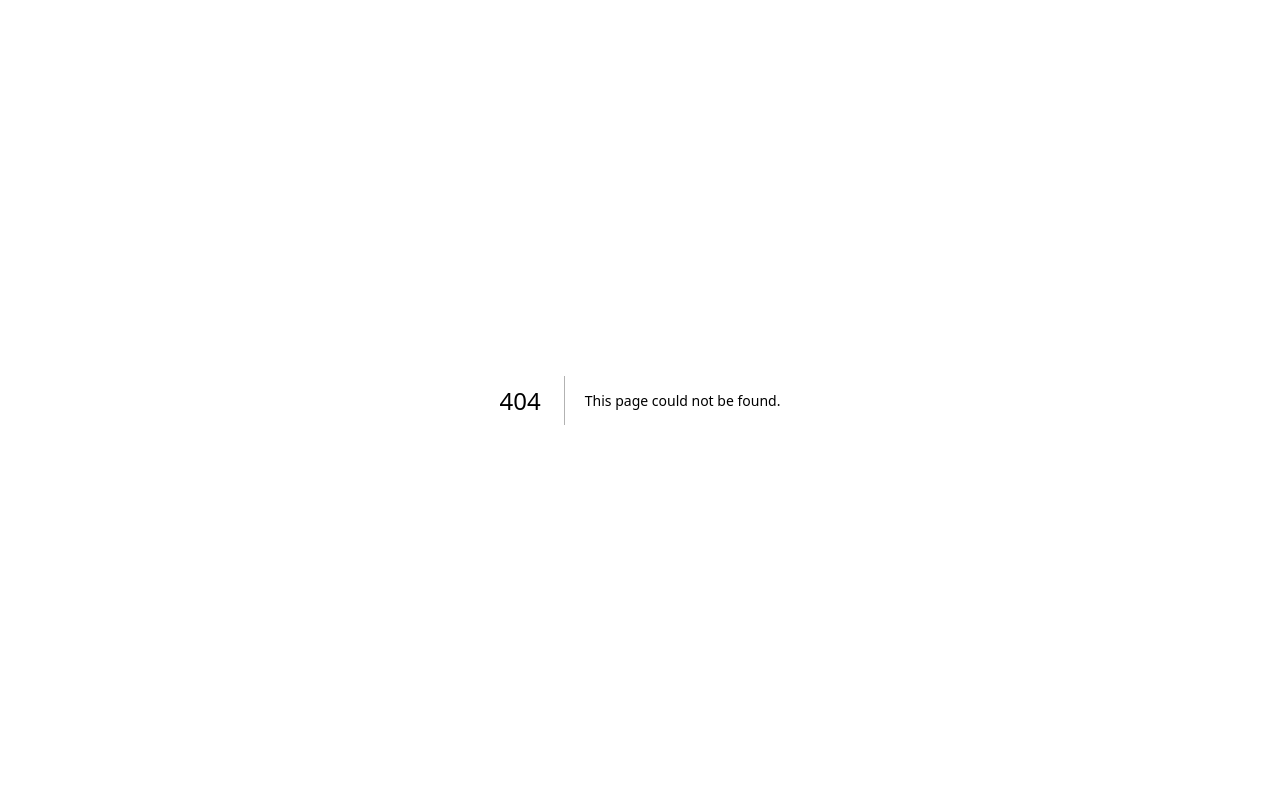
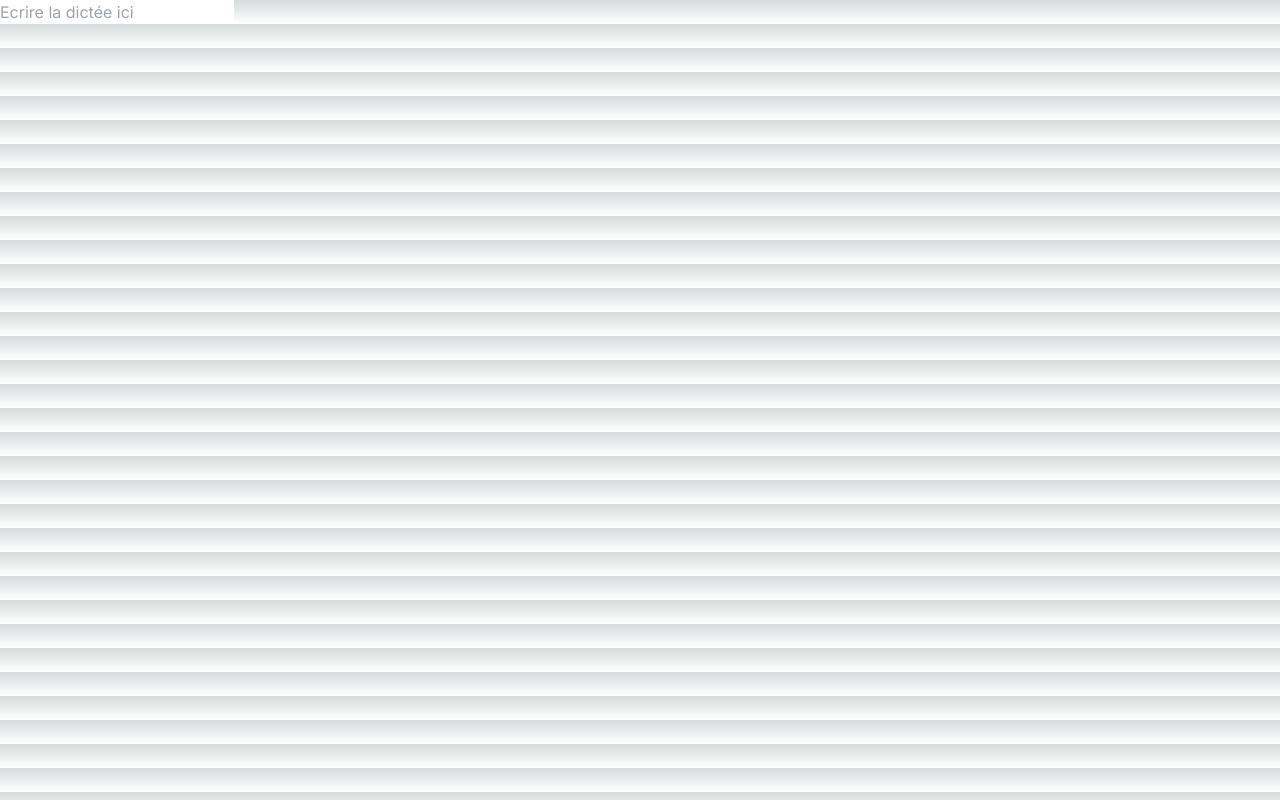
Before and after one commit to Ondrelat/Dictee_interactive, a Next.js app: page /dictee in a window 1280 px wide. Before the commit this address had no page. Built offline with nearby package versions, Linux system fonts and the light colour scheme.

Commit message:
NextJs_Learning

```diff
--- /dev/null
+++ b/app/dictee/Components/Input.tsx
@@ -0,0 +1,69 @@
+'use client'
+
+import React, { useState, useEffect, useRef, useCallback, KeyboardEvent, ChangeEventHandler } from 'react';
+
+export default function UserInput() {
+
+    // Mot à taper
+    const [sentence, setSentence] = useState('');
+    const [title, setTitle] = useState('');
+
+    const words = sentence.split(' ');
+
+    const [wordError, setWordError] = useState('');
+    const [correctWords, setCorrectWords] = useState<string[]>([]);
+
+    const [stateWordInput, setStateWordInput] = useState('Changing');
+
+    // Saisie de l'utilisateur
+    const [userInput, setUserInput] = useState('');
+    // La dernière saisie utilisateur pour détecter qu'il essaie de changer quelque chose
+    const [prevInput, setPrevInput] = useState('');
+
+
+    const handleKeyUp = (e: KeyboardEvent<HTMLInputElement>) => {
+        if (e.key === ' ') {
+          // La logique à exécuter lorsque la touche Espace est pressée
+          const currentWord = words[correctWords.length];
+
+          // Si mon mot est correct
+          if (userInput.trim().toLowerCase() === currentWord.toLowerCase()) {
+            setCorrectWords([...correctWords, currentWord]); // On va au prochain mot à compléter
+            setUserInput(''); // Réinitialiser l'entrée pour le prochain mot
+
+            setStateWordInput('correct'); // Pour enlever le fait que les inputs soient en rouge
+            if (correctWords.length + 1 === words.length) {
+              console.log('Complete sentence typed correctly');
+            }
+          } else {
+            console.log('Mot incorrect');
+
+            setStateWordInput('inCorrect');
+
+            setWordError(words[correctWords.length]);
+          }
+        }
+        setPrevInput(userInput);
+      };
+
+    const [typedText, setTypedText] = useState<string>('');
+
+    const handleInputChange = (e: React.ChangeEvent<HTMLTextAreaElement>) => {
+      setTypedText(e.target.value);
+    };
+
+    return (
+      <div>
+        {/* Zone pour écrire */}
+        <div className="ZoneInputAndHelp">
+            <input
+                type="text"
+                value={userInput}
+                onChange={(e) => setUserInput(e.target.value)}
+                onKeyUp={handleKeyUp}
+                placeholder="Ecrire la dictée ici"
+            />
+        </div>
+      </div>
+    );
+}
--- /dev/null
+++ b/app/dictee/page.tsx
@@ -0,0 +1,70 @@
+'use client'
+
+import React, { useState, useEffect, useRef, useCallback, KeyboardEvent, ChangeEventHandler } from 'react';
+
+const Dictee = () => {
+    // Mot à taper
+    const [sentence, setSentence] = useState('');
+    const [title, setTitle] = useState('');
+
+    const words = sentence.split(' ');
+
+    const [wordError, setWordError] = useState('');
+    const [correctWords, setCorrectWords] = useState<string[]>([]);
+
+    const [stateWordInput, setStateWordInput] = useState('Changing');
+
+    // Saisie de l'utilisateur
+    const [userInput, setUserInput] = useState('');
+    // La dernière saisie utilisateur pour détecter qu'il essaie de changer quelque chose
+    const [prevInput, setPrevInput] = useState('');
+
+
+    const handleKeyUp = (e: KeyboardEvent<HTMLInputElement>) => {
+        if (e.key === ' ') {
+          // La logique à exécuter lorsque la touche Espace est pressée
+          const currentWord = words[correctWords.length];
+
+          // Si mon mot est correct
+          if (userInput.trim().toLowerCase() === currentWord.toLowerCase()) {
+            setCorrectWords([...correctWords, currentWord]); // On va au prochain mot à compléter
+            setUserInput(''); // Réinitialiser l'entrée pour le prochain mot
+
+            setStateWordInput('correct'); // Pour enlever le fait que les inputs soient en rouge
+            if (correctWords.length + 1 === words.length) {
+              console.log('Complete sentence typed correctly');
+            }
+          } else {
+            console.log('Mot incorrect');
+
+            setStateWordInput('inCorrect');
+
+            setWordError(words[correctWords.length]);
+          }
+        }
+        setPrevInput(userInput);
+      };
+
+    const [typedText, setTypedText] = useState<string>('');
+
+    const handleInputChange = (e: React.ChangeEvent<HTMLTextAreaElement>) => {
+      setTypedText(e.target.value);
+    };
+
+    return (
+      <div>
+        {/* Zone pour écrire */}
+        <div className="ZoneInputAndHelp">
+            <input
+                type="text"
+                value={userInput}
+                onChange={(e) => setUserInput(e.target.value)}
+                onKeyUp={handleKeyUp}
+                placeholder="Ecrire la dictée ici"
+            />
+        </div>
+      </div>
+    );
+}
+
+export default Dictee;
```
